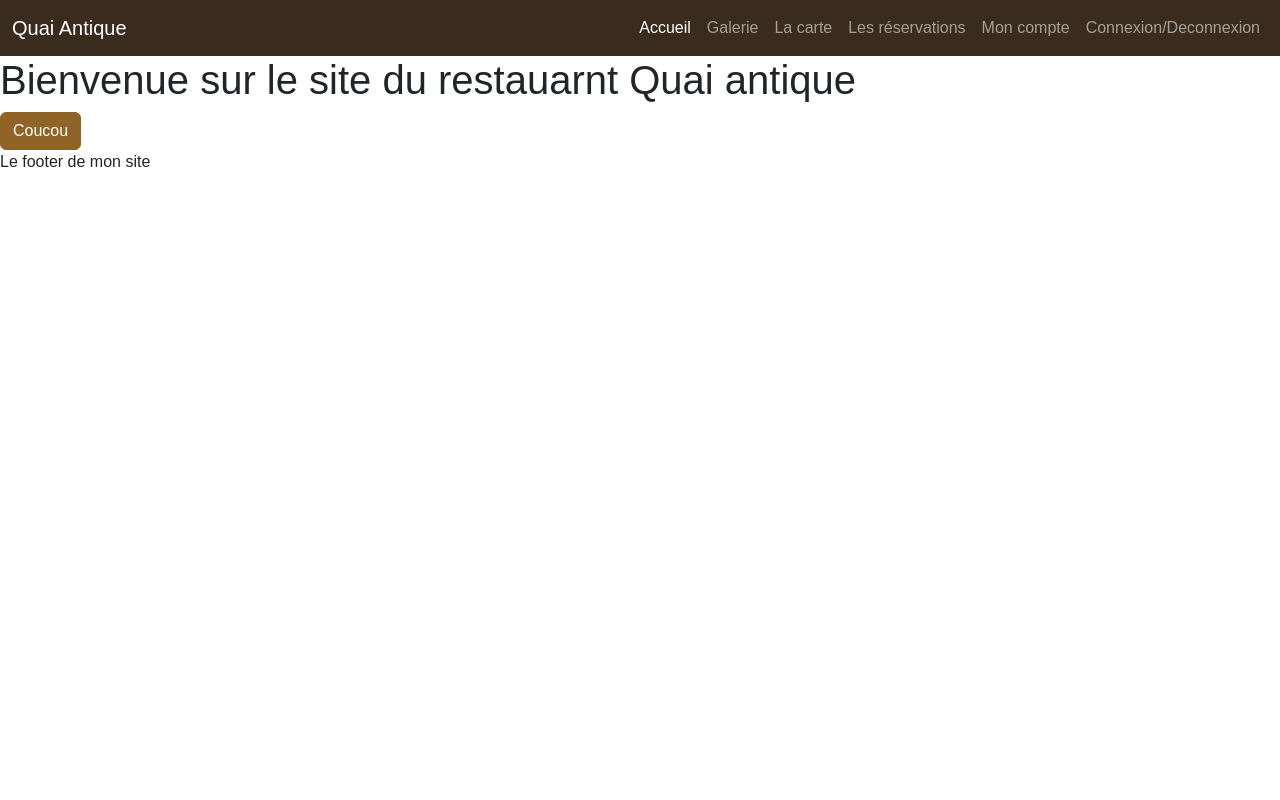
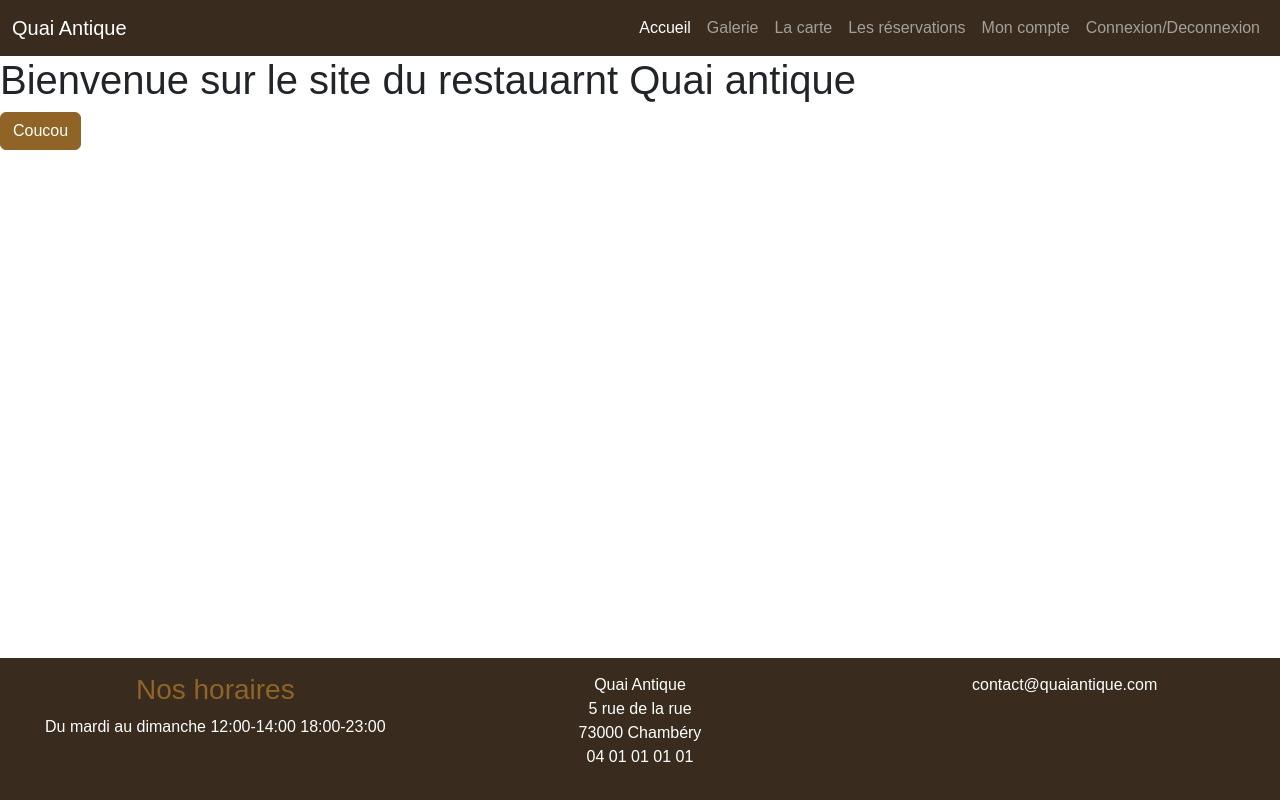
Before and after one commit to N-DIASS/Quai-Antique, a website with bundled scripts: page index.html in a window 1280 px wide. Built offline with nearby package versions, Linux system fonts and the light colour scheme; files whose address does not match are found by name; a web font is replaced by a local one.

Commit message:
Ajout du footer

```diff
--- a/index.html
+++ b/index.html
@@ -52,7 +52,24 @@
         <!--Le contenu de la page sera injecté ici-->
     </main>
 
-    <footer>Le footer de mon site</footer>
+    <footer class="bg-dark text-white text-center footer">
+      <div class="row">
+      <div class="col-12 col-lg-4">
+        <h3 class="text-primary">Nos horaires</h3>
+        <p>Du mardi au dimanche 12:00-14:00 18:00-23:00</p>
+      </div>
+      <div class="col-6 col-lg-4">
+        <p>Quai Antique<br/>
+           5 rue de la rue <br/>
+          73000 Chambéry<br/>
+          04 01 01 01 01<br/>
+        </p>
+      </div>
+      <div class="col-6 col-lg-4">
+        <p>contact@quaiantique.com</p>
+      </div>
+      </div>
+    </footer>
 </body>
 
 <script type="module" src="Router/Router.js"></script>
--- a/scss/main.scss
+++ b/scss/main.scss
@@ -1,3 +1,18 @@
 @import url(/node_modules/bootstrap-icons/font/bootstrap-icons.css);
 
 @import 'custom';
+
+html {
+    position: relative;
+    min-height: 100%;
+}
+
+main {
+    margin-bottom: 222px;
+}
+footer.footer {
+    padding:15px;
+    position: absolute;
+    bottom: 0;
+    width: 100%;
+}
```
Also changed, not shown: scss/main.css, 1 other file.
